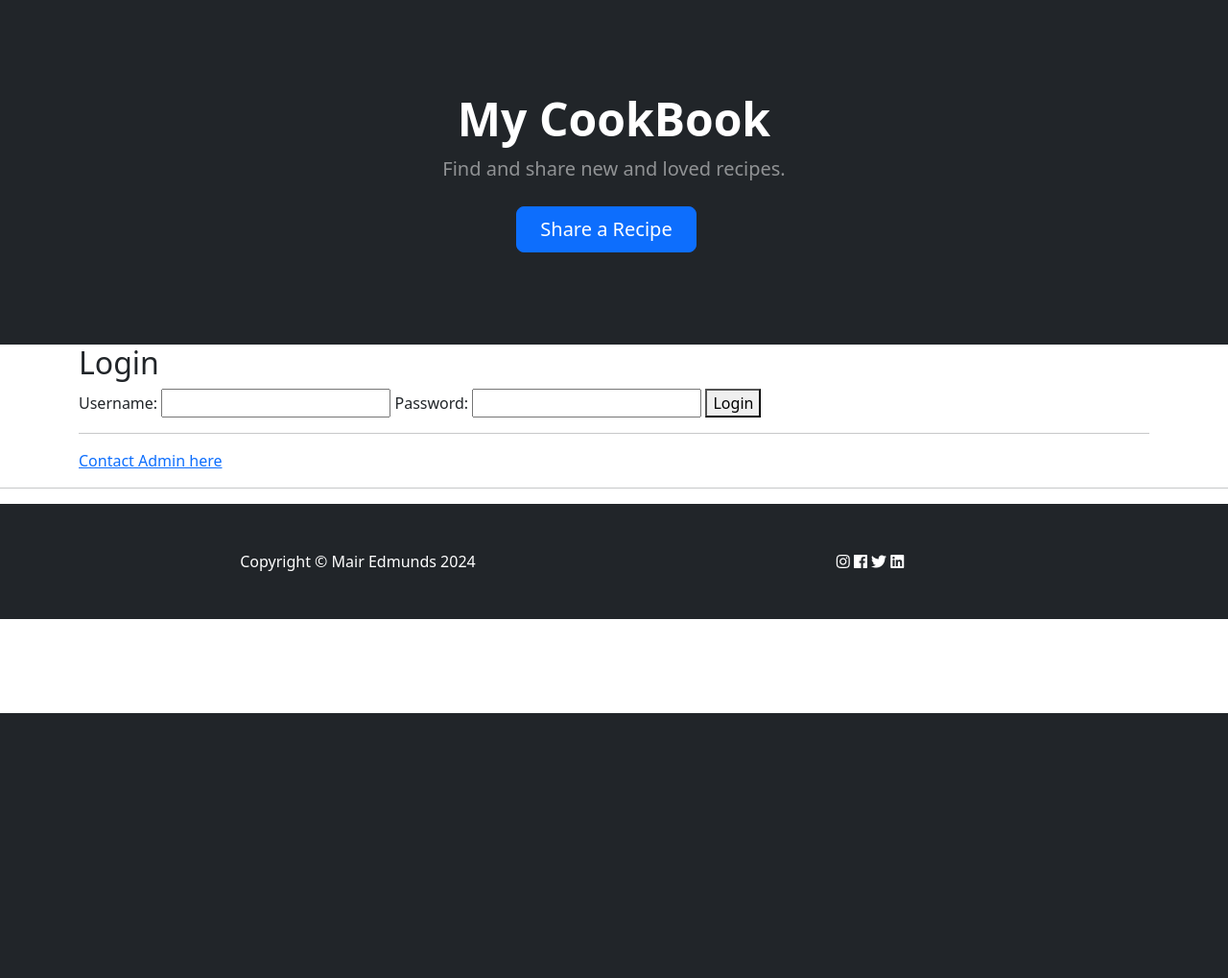
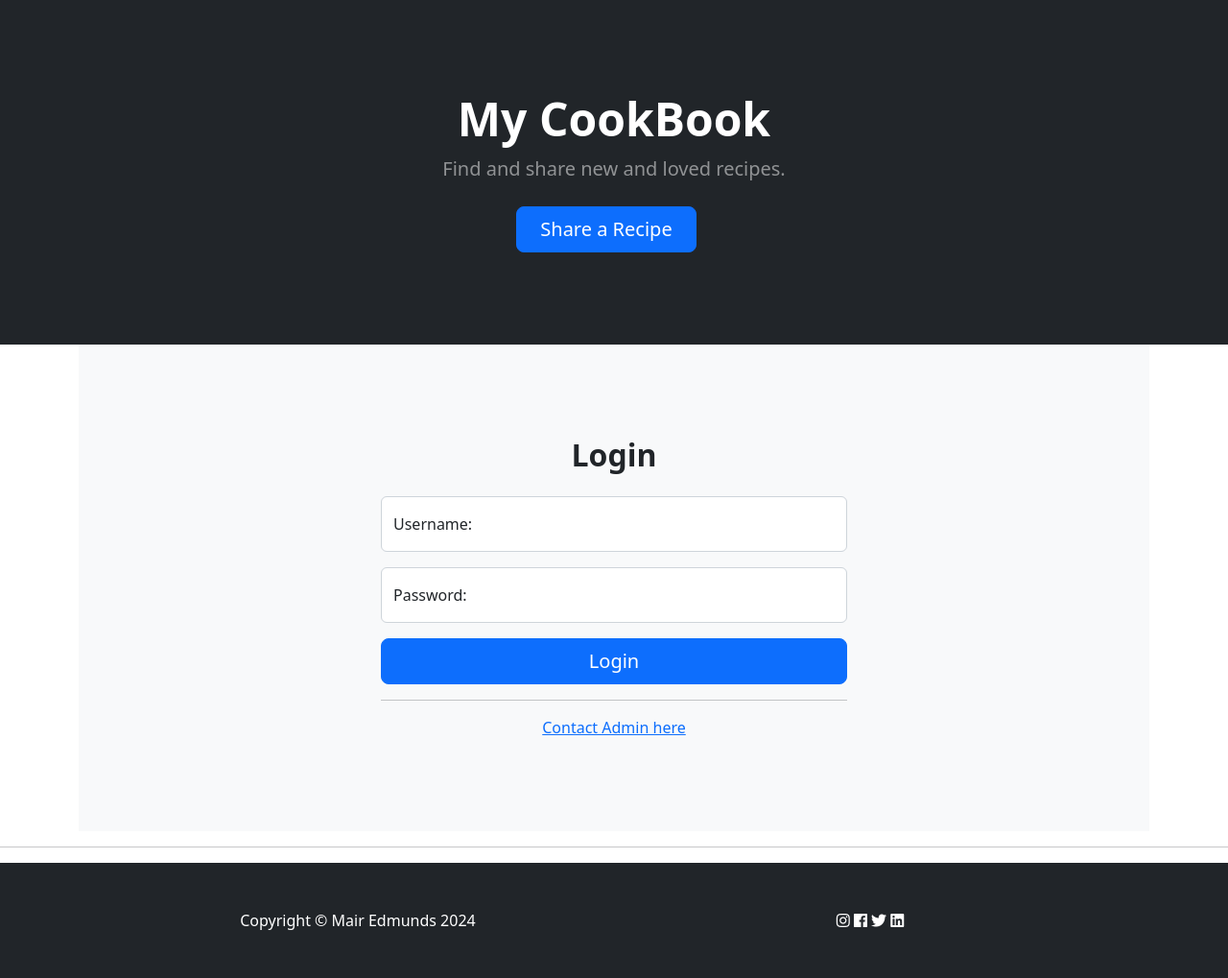
Before and after one commit to Mair-E/MilestoneProject3, a Flask app: page /login in a window 1280 px wide. Shown: the part 57-1076 px from the top of the page at 96% size. Before the commit the page ends 800 px from the top, so only its background shows below. Run offline with Flask 3, Linux system fonts and the light colour scheme; some libraries are stand-ins or nearby versions.

Commit message:
Reformatting login page to align wit that of contact page

```diff
--- a/templates/addrecipe.html
+++ b/templates/addrecipe.html
@@ -4,7 +4,7 @@
 
 <section class="py-5">
     <div class="container px-5 my-5">
-        <h2 class="display-5 fw-bolder">Share Your Favourite Recipe</h2>
+        <h2 class="mb-4 fw-bolder text-center">Share Your Favourite Recipe</h2>
         <form method="POST" action="{{ url_for('addrecipe') }}">
             <div class="mb-3">
                 <label for="name" class="form-label">Recipe Name</label>
@@ -26,7 +26,7 @@
                 <label for="cuisine" class="form-label">Cuisine:</label>
                 <input type="text" class="form-control" id="cuisine" name="cuisine" required>
             </div>
-            <button type="submit" class="btn btn-primary">Save Recipe</button>
+            <button type="submit" class="btn btn-lg btn-primary">Save Recipe</button>
         </form>
     </div>
 </section>
--- a/templates/edit_recipe.html
+++ b/templates/edit_recipe.html
@@ -3,7 +3,7 @@
 
 <section class="py-5">
     <div class="container px-5 my-5">
-        <h2 class="display-5 fw-bolder">Edit Recipe</h2>
+        <h2 class="display-5 fw-bolder text-center">Edit Recipe</h2>
         <form method="POST" action="{{ url_for('edit_recipe', recipe_id=recipe.id) }}">
             <div class="mb-3">
                 <label for="name" class="form-label">Recipe Name</label>
@@ -28,7 +28,7 @@
                 <input type="text" class="form-control" id="cuisine" name="cuisine" value="{{ recipe.cuisine }}"
                     required>
             </div>
-            <button type="submit" class="btn btn-primary">Save Changes</button>
+            <button type="submit" class="btn btn-lg btn-primary">Save Changes</button>
         </form>
     </div>
 </section>
--- a/templates/login.html
+++ b/templates/login.html
@@ -1,17 +1,46 @@
 {% extends "base.html" %}
 {% block content %}
 
-<h2>Login</h2>
-<form method="post" action="{{ url_for('login') }}">
-    <label for="username">Username:</label>
-    <input type="text" name="username" required>
+<section class="bg-light py-5">
+    <div class="container px-5 my-5 px-5">
+        <div class="row gx-5 justify-content-center">
+            <div>
+                <h2 class="fw-bolder text-center mb-4">Login</h2>
+                <div class="row gx-5 justify-content-center">
+                    <div class="col-lg-6">
+                        <form method="post" action="{{ url_for('login') }}" class="needs-validation" novalidate>
+                            <!-- Username input -->
+                            <div class="form-floating mb-3">
+                                <input class="form-control" id="name" type="text" placeholder="Enter your username..."
+                                    data-sb-validations="required" />
+                                <label for="username">Username:</label>
+                                <div class="invalid-feedback" data-sb-feedback="username:required">A username is
+                                    required.</div>
+                            </div>
 
-    <label for="password">Password:</label>
-    <input type="password" name="password" required>
+                            <!-- Password input -->
+                            <div class="form-floating mb-3">
+                                <input type="password" name="password" class="form-control" id="password"
+                                    placeholder="Enter your password..." data-sb-validations="required">
+                                <label for="password">Password:</label>
+                                <div class="invalid-feedback" data-sb-feedback="password:required">A password is
+                                    required.</div>
+                            </div>
 
-    <button type="submit">Login</button>
-</form>
-<hr>
-<p><a href="{{ url_for('contact') }}"> Contact Admin here</a></p>
+                            <!-- Submit button -->
+                            <div class="d-grid">
+                                <button type="submit" class="btn btn-primary btn-lg">Login</button>
+                            </div>
+                        </form>
+
+                        <hr class="mb-3">
+
+                        <p class="text-center mb-0"><a href="{{ url_for('contact') }}"> Contact Admin here</a></p>
+                    </div>
+                </div>
+            </div>
+        </div>
+    </div>
+</section>
 
 {% endblock %}
--- a/templates/register.html
+++ b/templates/register.html
@@ -9,7 +9,7 @@
     <label for="password">Password:</label>
     <input type="password" name="password" required>
 
-    <button type="submit">Register</button>
+    <button type="submit" class="btn btn-primary btn-lg">Register</button>
 </form>
 <hr>
 <p>Already have an account? <a href="{{ url_for('login') }}">Login here</a></p>
```
